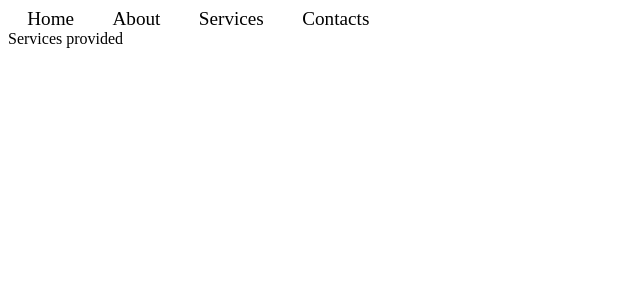
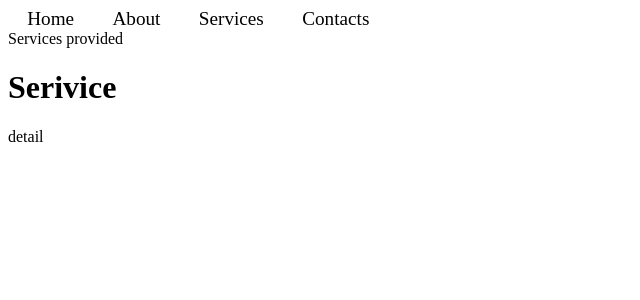
Before and after one commit to ltc01/Routey, a React (Vite) app: page /services in a window 1280 px wide. Shown: the top 300 px of the page, without its empty margins (0-640 px from the left). Built offline with nearby package versions, Linux system fonts and the light colour scheme.

Commit message:
added section

```diff
--- a/src/pages/Service.jsx
+++ b/src/pages/Service.jsx
@@ -2,7 +2,13 @@ import React from 'react'
 
 const Service = () => {
   return (
+    <>
     <div>Services provided</div>
+    <div>
+      <h1>Serivice</h1>
+      <p>detail</p>
+    </div>
+    </>
   )
 }
 
```
